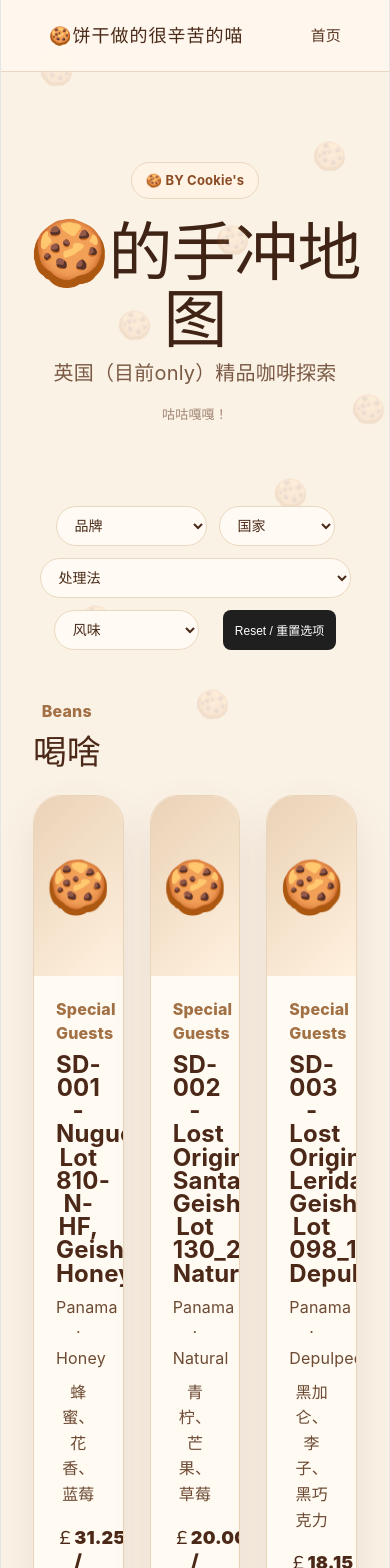
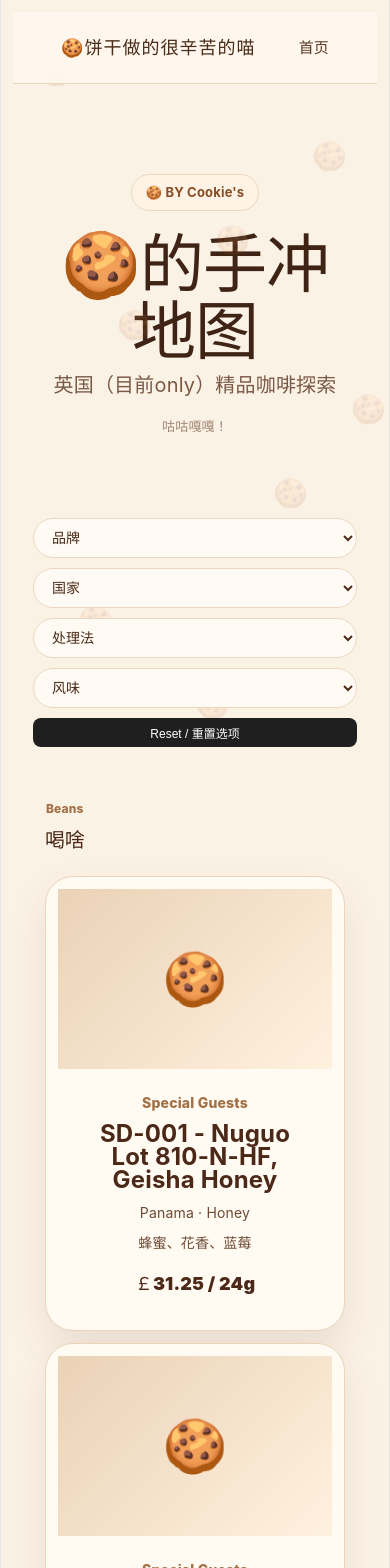
Before and after one commit to davisfang66/coffee-explorer, a React (Vite) app: page / in a window 390 px wide. Shown: the top 1568 px of the page. Built offline with nearby package versions, Linux system fonts and the light colour scheme.

Commit message:
fix mobile viewport

```diff
--- a/index.html
+++ b/index.html
@@ -2,6 +2,7 @@
 <html lang="en">
   <head>
     <meta charset="UTF-8" />
+    <meta name="viewport" content="width=device-width, initial-scale=1.0">
     <link rel="icon" type="image/svg+xml" href="/favicon.svg" />
     <meta name="viewport" content="width=device-width, initial-scale=1.0" />
     <title>coffee-explorer</title>
--- a/src/App.css
+++ b/src/App.css
@@ -515,3 +515,53 @@ body {
 .reset-btn:hover {
   background: #444;
 }
+
+/* =========================
+   MOBILE RESPONSIVE FIX
+========================= */
+
+@media (max-width: 768px) {
+
+  /* 整体padding */
+  .app {
+    padding: 12px;
+  }
+
+  /* filter变竖排 */
+  .filter-bar {
+    display: flex;
+    flex-direction: column;
+    gap: 10px;
+  }
+
+  .filter-bar select {
+    width: 100%;
+    font-size: 14px;
+  }
+
+  .reset-btn {
+    width: 100%;
+    margin-left: 0;
+  }
+
+  /* coffee grid改单列 */
+  .coffee-grid {
+    grid-template-columns: 1fr;
+    gap: 12px;
+  }
+
+  /* 标题缩小 */
+  .section-heading h2 {
+    font-size: 20px;
+  }
+
+  .section-kicker {
+    font-size: 12px;
+  }
+
+  /* card优化 */
+  .coffee-card {
+    padding: 12px;
+    font-size: 14px;
+  }
+}
```
